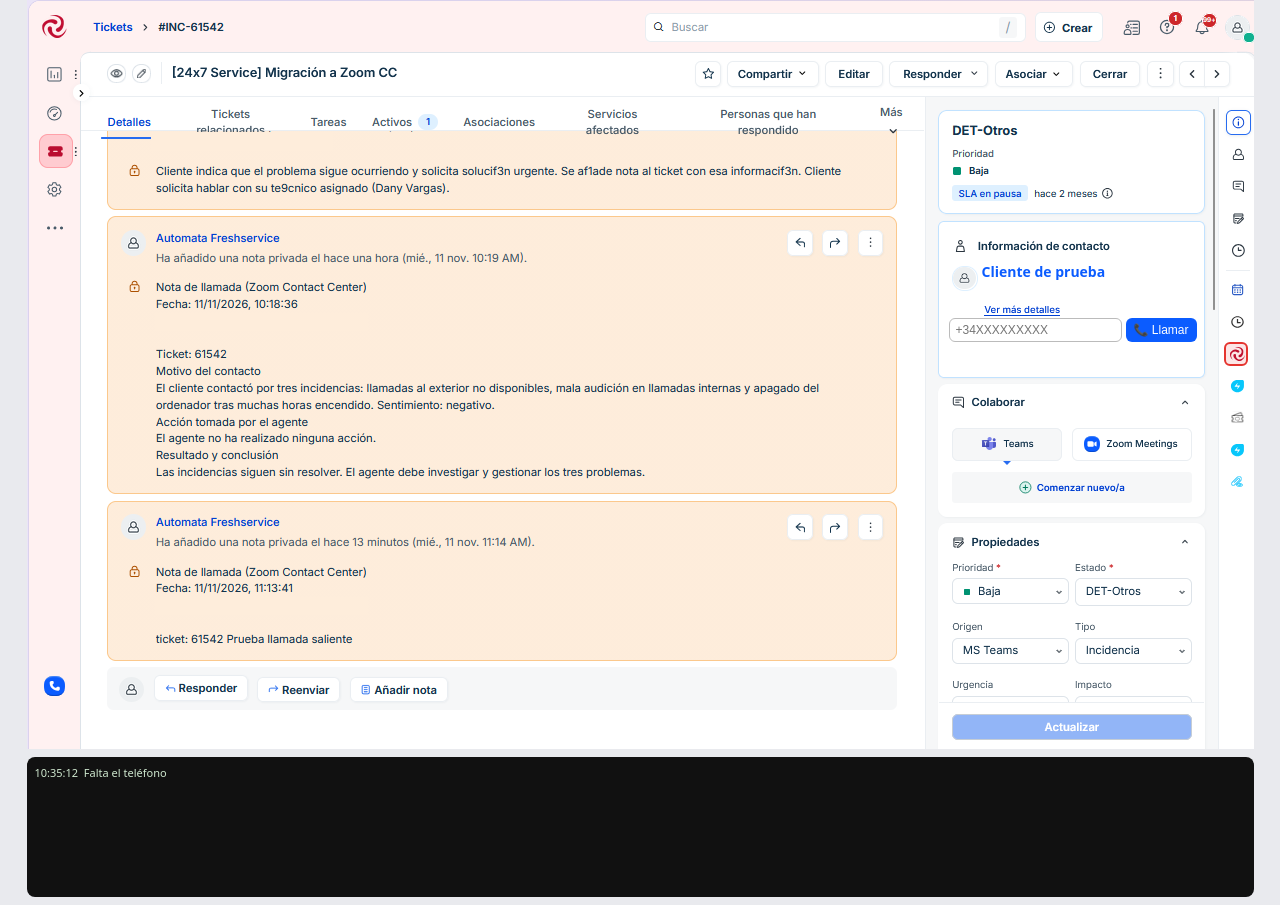
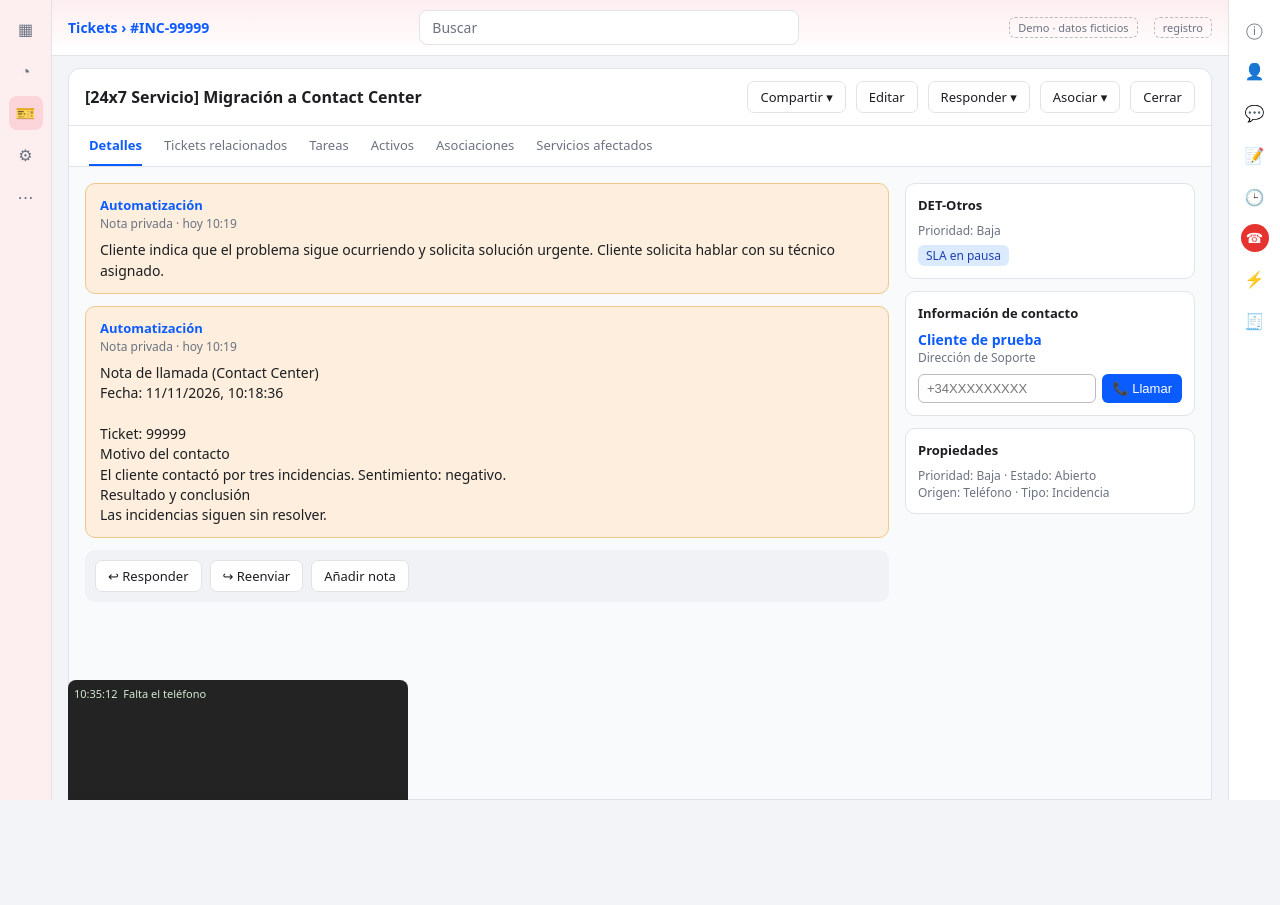
Before and after one commit to dvdrako-spec/zcc-smart-embed-prueba, a plain HTML site: page demo.html in a window 1280 px wide. Both pictures are taken after a click on the button "📞 Llamar". After the commit the page ends 800 px from the top, so only its background shows below. Drawn offline with Linux system fonts and the light colour scheme.

Commit message:
Add files via upload

```diff
--- a/demo.html
+++ b/demo.html
@@ -5,45 +5,126 @@
 <meta name="viewport" content="width=device-width, initial-scale=1">
 <title>Demo helpdesk + ZCC</title>
 <style>
+  :root{--azul:#0b5cff;--borde:#e1e3e8;--nota:#fdeedd;--notab:#f1c78a;--txt:#1c1e21;--gris:#6b7280}
   *{box-sizing:border-box}
-  body{margin:0;background:#e9eaee;font-family:system-ui,sans-serif}
-  #escena{position:relative;width:100%;max-width:1227px;margin:0 auto}
-  #escena img{display:block;width:100%;height:auto}
-  .px{position:absolute}                       /* posiciones en % de la imagen 1227x749 */
-  #zoomIcono{left:calc(1197/1227*100%);top:calc(342/749*100%);width:calc(24/1227*100%);height:calc(24/749*100%);
-             border:2px solid #e5342f;border-radius:6px;background:rgba(229,52,47,.12);cursor:pointer;padding:0}
-  #zoomIcono:hover{background:rgba(229,52,47,.3)}
-  #nombre{left:calc(955/1227*100%);top:calc(262/749*100%);font-size:clamp(9px,1.15vw,14px);font-weight:600;color:#0b5cff}
-  #caja{left:calc(922/1227*100%);top:calc(318/749*100%);width:calc(248/1227*100%);display:flex;gap:4px;background:#fff}
-  #caja input{flex:1;min-width:0;padding:4px 6px;border:1px solid #bbb;border-radius:6px;font-size:12px}
-  #caja button{border:0;background:#0b5cff;color:#fff;border-radius:6px;padding:4px 8px;cursor:pointer;font-size:12px}
-  #panel{position:fixed;right:56px;top:56px;width:380px;height:calc(100vh - 76px);background:#fff;border:1px solid #bbb;border-radius:10px;
-         box-shadow:0 8px 30px rgba(0,0,0,.3);display:none;flex-direction:column;z-index:50;resize:both;overflow:hidden;min-width:300px;min-height:300px}
-  #panel.abierto{display:flex}
-  #panel .cab{padding:8px 12px;font-size:13px;border-bottom:1px solid #ddd;display:flex;justify-content:space-between;background:#f4f4f4;cursor:move;user-select:none}
-  #panel .cab a{text-decoration:none;color:#333;margin-left:10px;cursor:pointer}
+  html,body{height:100%}
+  body{margin:0;font-family:system-ui,sans-serif;color:var(--txt);background:#f3f4f7;display:flex;font-size:14px}
+  /* barras de iconos */
+  .rail{width:52px;flex:none;background:#fff;display:flex;flex-direction:column;align-items:center;padding-top:12px;gap:8px}
+  .rail.izq{border-right:1px solid var(--borde);background:#fdeef0}
+  .rail.der{border-left:1px solid var(--borde)}
+  .ic{width:34px;height:34px;border:0;border-radius:8px;background:transparent;font-size:16px;color:var(--gris);display:flex;align-items:center;justify-content:center}
+  .ic.on{background:#fbd5da;color:#c0263a}
+  .ic.fijo{cursor:default}
+  #zoomIcono{cursor:pointer;color:#fff;background:#e5342f;border-radius:50%;width:28px;height:28px;font-size:14px;margin:2px 0;outline:3px solid transparent;transition:.15s}
+  #zoomIcono:hover{outline-color:rgba(229,52,47,.3)}
+  #zoomIcono.activo{outline-color:rgba(229,52,47,.5)}
+  /* centro */
+  .centro{flex:1;min-width:0;display:flex;flex-direction:column}
+  .top{height:56px;flex:none;background:linear-gradient(#fdeef0,#fff);border-bottom:1px solid var(--borde);display:flex;align-items:center;gap:16px;padding:0 16px}
+  .top .ruta{color:var(--azul);font-weight:600}
+  .buscar{flex:1;max-width:380px;margin:0 auto;border:1px solid var(--borde);background:#fff;border-radius:8px;padding:7px 12px;color:var(--gris)}
+  .demo{font-size:11px;color:var(--gris);border:1px dashed #bbb;border-radius:6px;padding:2px 8px}
+  .cuerpo{flex:1;min-height:0;display:flex;flex-direction:column;margin:12px 16px 0;background:#fff;border:1px solid var(--borde);border-radius:12px 12px 0 0}
+  .cab{display:flex;align-items:center;gap:10px;padding:12px 16px;border-bottom:1px solid var(--borde)}
+  .cab h1{font-size:16px;margin:0;flex:1}
+  .btn{border:1px solid var(--borde);background:#fff;border-radius:7px;padding:6px 12px;font-size:13px}
+  .tabs{display:flex;gap:22px;padding:0 20px;border-bottom:1px solid var(--borde);font-size:13px;color:var(--gris)}
+  .tabs span{padding:10px 0}
+  .tabs .on{color:var(--azul);font-weight:600;border-bottom:2px solid var(--azul)}
+  .grid{flex:1;min-height:0;display:flex;gap:16px;padding:16px;background:#f9fafb;border-radius:0}
+  .hilo{flex:1;min-width:0;overflow:auto}
+  .lado{width:290px;flex:none;overflow:auto}
+  .nota{background:var(--nota);border:1px solid var(--notab);border-radius:10px;padding:12px 14px;margin-bottom:12px;white-space:pre-wrap;line-height:1.45}
+  .nota .quien{color:var(--azul);font-weight:600;font-size:13px}
+  .nota .cuando{color:var(--gris);font-size:12px;margin-bottom:8px}
+  .nota.nueva{animation:ent .5s}
+  @keyframes ent{from{background:#fff3a8}to{background:var(--nota)}}
+  .acciones{display:flex;gap:8px;background:#f1f2f5;border-radius:10px;padding:10px;margin-bottom:12px}
+  .panel{background:#fff;border:1px solid var(--borde);border-radius:10px;padding:12px;margin-bottom:12px}
+  .panel h3{margin:0 0 8px;font-size:13px}
+  .etq{font-size:12px;color:var(--gris)}
+  .chip{display:inline-block;background:#dbeafe;color:#1e40af;border-radius:6px;padding:2px 8px;font-size:12px}
+  .tel{display:flex;gap:6px;margin-top:8px}
+  .tel input{flex:1;min-width:0;padding:6px 8px;border:1px solid #bbb;border-radius:6px;font-size:13px}
+  .tel button{border:0;background:var(--azul);color:#fff;border-radius:6px;padding:6px 10px;cursor:pointer;font-size:13px}
+  /* softphone flotante */
+  #sp{position:fixed;right:70px;top:66px;width:380px;height:calc(100vh - 90px);min-width:300px;min-height:300px;resize:both;overflow:hidden;
+      display:none;flex-direction:column;background:#fff;border:1px solid #999;border-radius:10px;box-shadow:0 8px 30px rgba(0,0,0,.3);z-index:50}
+  #sp.abierto{display:flex}
+  #sp .cabsp{padding:8px 12px;font-size:13px;background:#f4f4f4;border-bottom:1px solid #ddd;display:flex;justify-content:space-between;cursor:move;user-select:none}
+  #sp .cabsp a{cursor:pointer;margin-left:10px;color:#333}
   #zoom-embeddable-phone-iframe{flex:1;width:100%;border:0}
-  #log{max-width:1227px;margin:8px auto;height:140px;overflow:auto;background:#111;color:#cfe8cf;font-size:11px;padding:8px;white-space:pre-wrap;border-radius:8px}
+  /* registro */
+  #log{position:fixed;left:68px;bottom:0;width:340px;height:120px;overflow:auto;background:#111;color:#cfe8cf;font-size:11px;padding:6px;white-space:pre-wrap;border-radius:8px 8px 0 0;opacity:.92}
+  #log.oculto{display:none}
   .enlace{color:#ffd479}
+  @media(max-width:900px){.lado{display:none}}
 </style>
 </head>
 <body>
-<div id="escena">
-  <img src="demo-fresh.png" alt="Ticket de ejemplo">
-  <button class="px" id="zoomIcono" title="Zoom Contact Center"></button>
-  <div class="px" id="nombre">Cliente de prueba</div>
-  <div class="px" id="caja"><input id="tel" placeholder="+34XXXXXXXXX"><button id="llamar">📞 Llamar</button></div>
+
+<div class="rail izq">
+  <div class="ic">▦</div><div class="ic">◔</div><div class="ic on">🎫</div><div class="ic">⚙</div><div class="ic">⋯</div>
 </div>
+
+<div class="centro">
+  <div class="top">
+    <span class="ruta">Tickets › #INC-99999</span>
+    <div class="buscar">Buscar</div>
+    <span class="demo">Demo · datos ficticios</span>
+    <span class="demo" id="verLog" style="cursor:pointer">registro</span>
+  </div>
+
+  <div class="cuerpo">
+    <div class="cab">
+      <h1>[24x7 Servicio] Migración a Contact Center</h1>
+      <span class="btn">Compartir ▾</span><span class="btn">Editar</span><span class="btn">Responder ▾</span><span class="btn">Asociar ▾</span><span class="btn">Cerrar</span>
+    </div>
+    <div class="tabs"><span class="on">Detalles</span><span>Tickets relacionados</span><span>Tareas</span><span>Activos</span><span>Asociaciones</span><span>Servicios afectados</span></div>
+
+    <div class="grid">
+      <div class="hilo">
+        <div class="nota"><div class="quien">Automatización</div><div class="cuando">Nota privada · hoy 10:19</div>Cliente indica que el problema sigue ocurriendo y solicita solución urgente. Cliente solicita hablar con su técnico asignado.</div>
+        <div class="nota"><div class="quien">Automatización</div><div class="cuando">Nota privada · hoy 10:19</div>Nota de llamada (Contact Center)
+Fecha: 11/11/2026, 10:18:36
+
+Ticket: 99999
+Motivo del contacto
+El cliente contactó por tres incidencias. Sentimiento: negativo.
+Resultado y conclusión
+Las incidencias siguen sin resolver.</div>
+        <div id="nuevas"></div>
+        <div class="acciones"><span class="btn">↩ Responder</span><span class="btn">↪ Reenviar</span><span class="btn">Añadir nota</span></div>
+      </div>
+
+      <div class="lado">
+        <div class="panel"><h3>DET-Otros</h3><div class="etq">Prioridad: Baja</div><div style="margin-top:6px"><span class="chip">SLA en pausa</span></div></div>
+        <div class="panel">
+          <h3>Información de contacto</h3>
+          <b style="color:var(--azul)">Cliente de prueba</b>
+          <div class="etq">Dirección de Soporte</div>
+          <div class="tel"><input id="tel" placeholder="+34XXXXXXXXX"><button id="llamar">📞 Llamar</button></div>
+        </div>
+        <div class="panel"><h3>Propiedades</h3><div class="etq">Prioridad: Baja · Estado: Abierto</div><div class="etq">Origen: Teléfono · Tipo: Incidencia</div></div>
+      </div>
+    </div>
+  </div>
+</div>
+
+<div class="rail der">
+  <div class="ic fijo">ⓘ</div><div class="ic fijo">👤</div><div class="ic fijo">💬</div><div class="ic fijo">📝</div><div class="ic fijo">🕒</div>
+  <button class="ic" id="zoomIcono" title="Zoom Contact Center">☎</button>
+  <div class="ic fijo">⚡</div><div class="ic fijo">🧾</div>
+</div>
+
+<aside id="sp"><div class="cabsp" id="cabsp"><span>Zoom Contact Center</span><span><a id="cerrar" title="Cerrar">✕</a></span></div></aside>
 <div id="log"></div>
-
-<aside id="panel">
-  <div class="cab" id="cab"><span>Zoom Contact Center</span><span><a id="cerrar" title="Cerrar">✕</a></span></div>
-</aside>
 
 <script>
   const BASE_SMART_EMBED="https://zoom.us/cci/callbar/crm/";
-  const TICKET="61542";   // el de la captura; solo para la demo
-  const panel=document.getElementById("panel"), log=document.getElementById("log");
+  const TICKET="99999";
+  const sp=document.getElementById("sp"), log=document.getElementById("log"), icono=document.getElementById("zoomIcono");
   const escribe=(t,c)=>{const l=document.createElement("div");if(c)l.className=c;l.textContent=new Date().toLocaleTimeString("es-ES")+"  "+t;log.appendChild(l);log.scrollTop=log.scrollHeight;};
 
   const iframe=document.createElement("iframe");
@@ -51,20 +132,32 @@
   iframe.src=BASE_SMART_EMBED+"?origin="+location.origin;
   iframe.setAttribute("sandbox","allow-forms allow-popups allow-popups-to-escape-sandbox allow-scripts allow-same-origin allow-downloads");
   iframe.setAttribute("allow",";autoplay;microphone;camera;display-capture;midi;encrypted-media;clipboard-write;");
-  panel.appendChild(iframe);
+  sp.appendChild(iframe);
 
-  document.getElementById("zoomIcono").onclick=()=>panel.classList.toggle("abierto");
-  document.getElementById("cerrar").onclick=()=>panel.classList.remove("abierto");
+  const abrir=(v)=>{sp.classList.toggle("abierto",v);icono.classList.toggle("activo",sp.classList.contains("abierto"));};
+  icono.onclick=()=>abrir();
+  document.getElementById("cerrar").onclick=()=>abrir(false);
+  document.getElementById("verLog").onclick=()=>log.classList.toggle("oculto");
 
-  // el panel es flotante: se arrastra por la cabecera
-  (()=>{const cab=document.getElementById("cab");let d=null;
-    cab.addEventListener("mousedown",e=>{if(e.target.tagName==="A")return;const r=panel.getBoundingClientRect();
+  // softphone flotante: se arrastra por la cabecera
+  (()=>{const cab=document.getElementById("cabsp");let d=null;
+    cab.addEventListener("mousedown",e=>{if(e.target.tagName==="A")return;const r=sp.getBoundingClientRect();
       d={x:e.clientX-r.left,y:e.clientY-r.top};iframe.style.pointerEvents="none";e.preventDefault();});
-    window.addEventListener("mousemove",e=>{if(!d)return;panel.style.left=(e.clientX-d.x)+"px";panel.style.top=(e.clientY-d.y)+"px";panel.style.right="auto";});
-    window.addEventListener("mouseup",()=>{d=null;iframe.style.pointerEvents="";});})();
+    addEventListener("mousemove",e=>{if(!d)return;sp.style.left=(e.clientX-d.x)+"px";sp.style.top=(e.clientY-d.y)+"px";sp.style.right="auto";});
+    addEventListener("mouseup",()=>{d=null;iframe.style.pointerEvents="";});})();
+
+  // añade una nota privada simulada al hilo
+  function nota(titulo,texto){
+    const d=document.createElement("div");d.className="nota nueva";
+    const hora=new Date().toLocaleTimeString("es-ES",{hour:"2-digit",minute:"2-digit"});
+    d.innerHTML='<div class="quien">Automatización</div><div class="cuando">Nota privada · hoy '+hora+'</div>';
+    d.appendChild(document.createTextNode(titulo+"\n"+texto));
+    document.getElementById("nuevas").appendChild(d);
+    d.scrollIntoView({behavior:"smooth",block:"nearest"});
+  }
 
   const enlaces={};
-  window.addEventListener("message",(e)=>{
+  addEventListener("message",(e)=>{
     let host="";try{host=new URL(e.origin).hostname;}catch{return;}
     if(!host.endsWith("zoom.us"))return;
     const m=e.data;
@@ -75,17 +168,19 @@
     if(m.type==="zcc-outbound-call-started"&&m.data?.engagementId){
       enlaces[m.data.engagementId]=TICKET;
       escribe(`ENLACE: llamada ${m.data.engagementId} <-> ticket ${TICKET}`,"enlace");
+      nota("Llamada saliente iniciada","Engagement: "+m.data.engagementId);
     }
     if(m.type==="zcc-phone-call-log"){
       const id=m.data?.engagementId;
       escribe(`FIN: llamada ${id} del ticket ${enlaces[id]??"(sin enlace)"}`,"enlace");
+      nota("Llamada finalizada","Engagement: "+id);
     }
   });
 
   document.getElementById("llamar").onclick=()=>{
     const phone=document.getElementById("tel").value.trim();
-    if(!phone){escribe("Falta el teléfono");return;}
-    panel.classList.add("abierto");
+    if(!phone){escribe("Falta el teléfono");log.classList.remove("oculto");return;}
+    abrir(true);
     escribe(`Pidiendo llamada a ${phone} (ticket ${TICKET})`);
     iframe.contentWindow.postMessage({type:"onclicktoact",data:{id:TICKET,name:"Ticket "+TICKET,phone,userEntity:"ticket"}},"*");
   };
```
